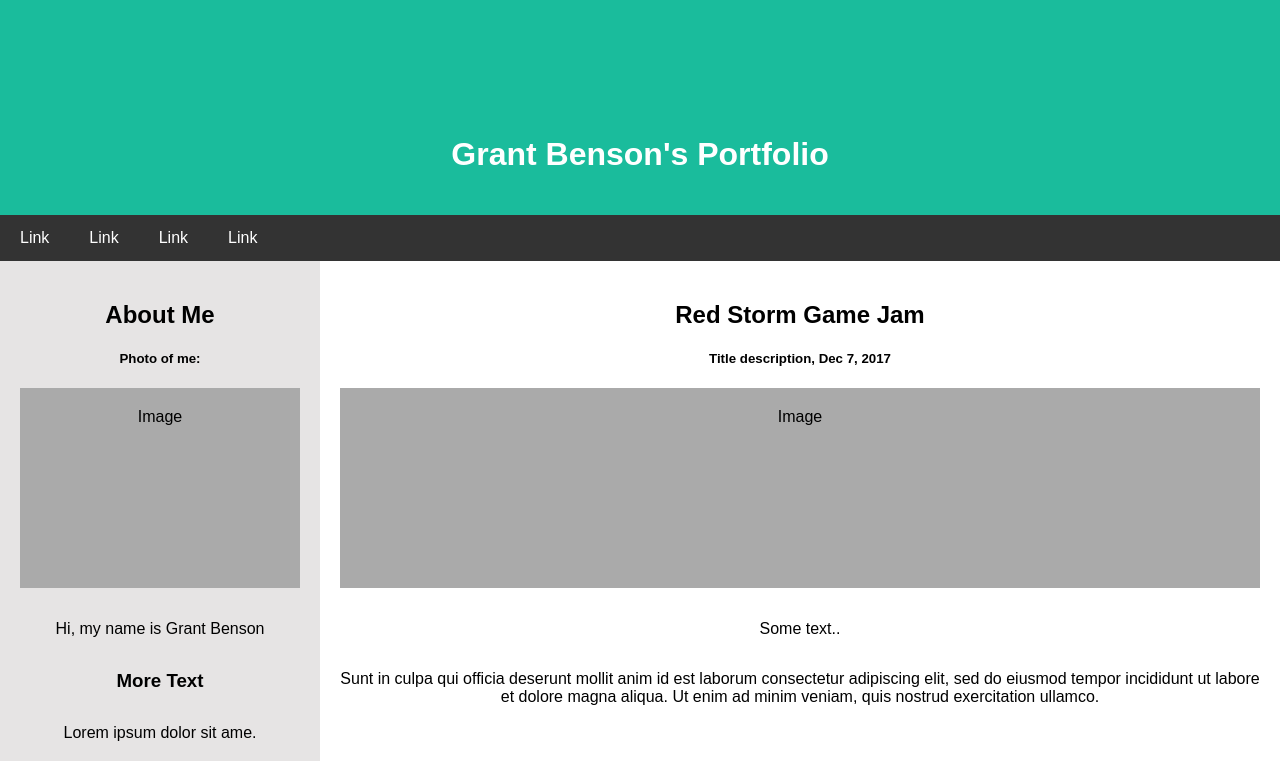
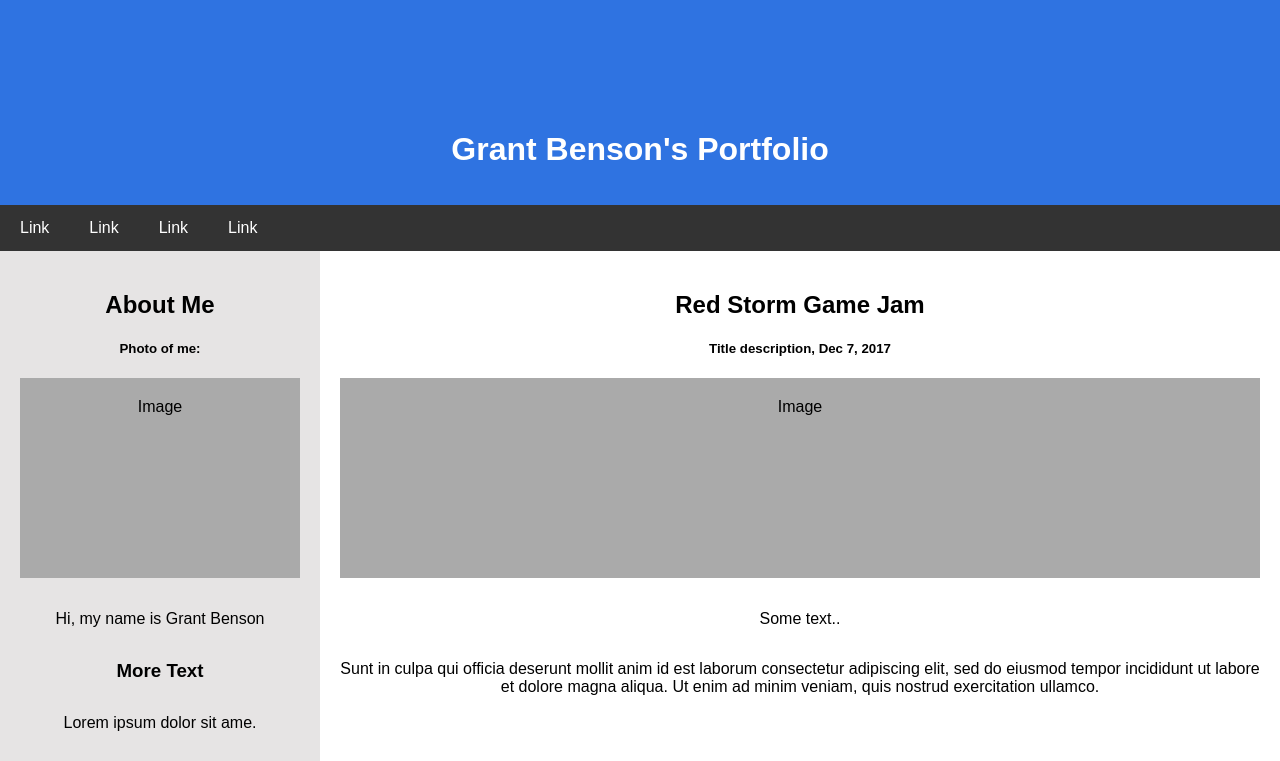
Before and after one commit to gjGameJam/gjgamejam.github.io, a plain HTML site: page index.html in a window 1280 px wide. Shown: the part 33-794 px from the top of the page. Drawn offline with Linux system fonts and the light colour scheme.

Commit message:
changing green to blue

```diff
--- a/index.html
+++ b/index.html
@@ -19,9 +19,9 @@
 
         /* Header/logo Title */
         .header {
-          padding: 20px;
+          padding: 15px;
           text-align: center;
-          background: #1abc9c;
+          background: #2f73e1;
           color: white;
         }
 
@@ -78,7 +78,7 @@
         .footer {
           padding: 20px;
           text-align: center;
-          background: #ddd;
+          background: #2f73e1;
         }
 
         /* Responsive layout - when the screen is less than 700px wide, make the two columns stack on top of each other instead of next to each other */
```
